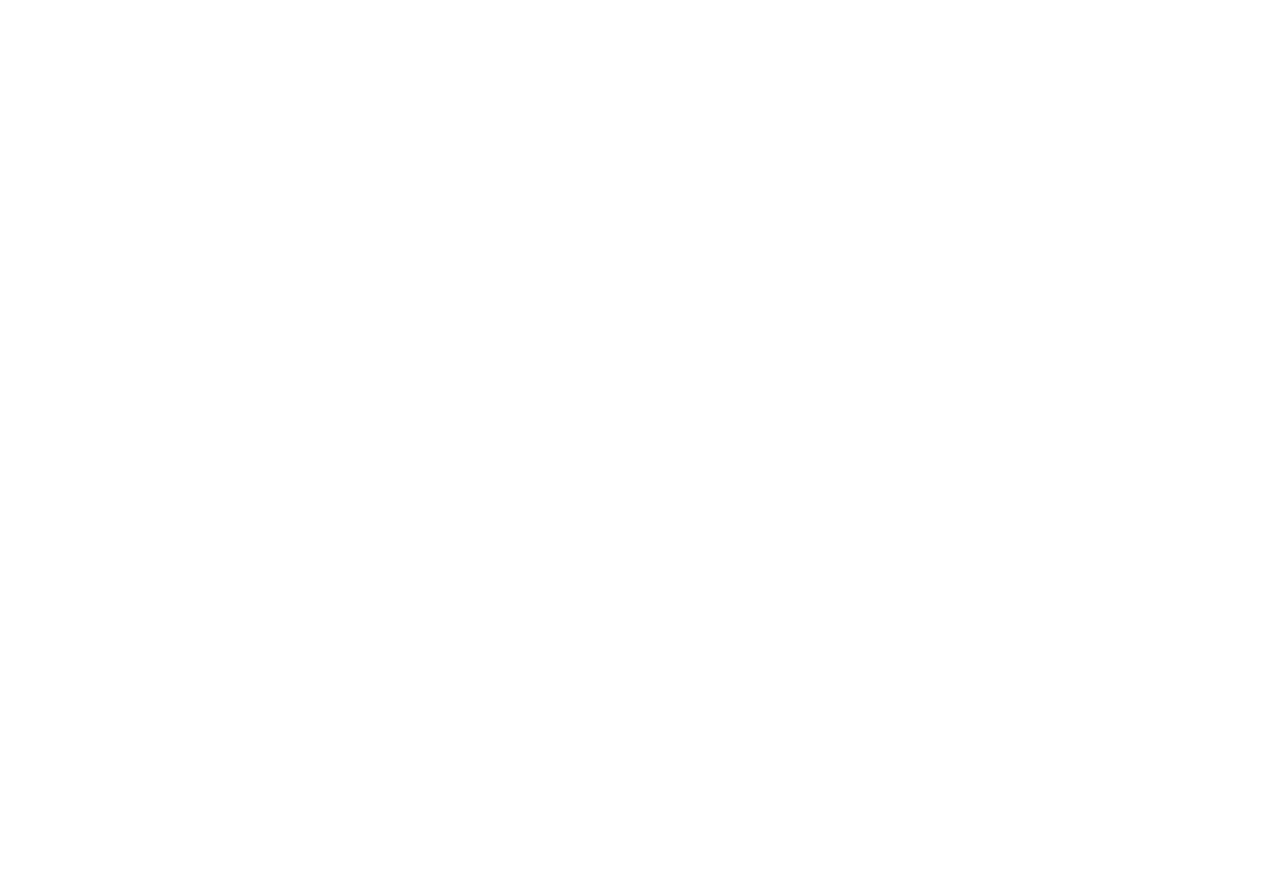
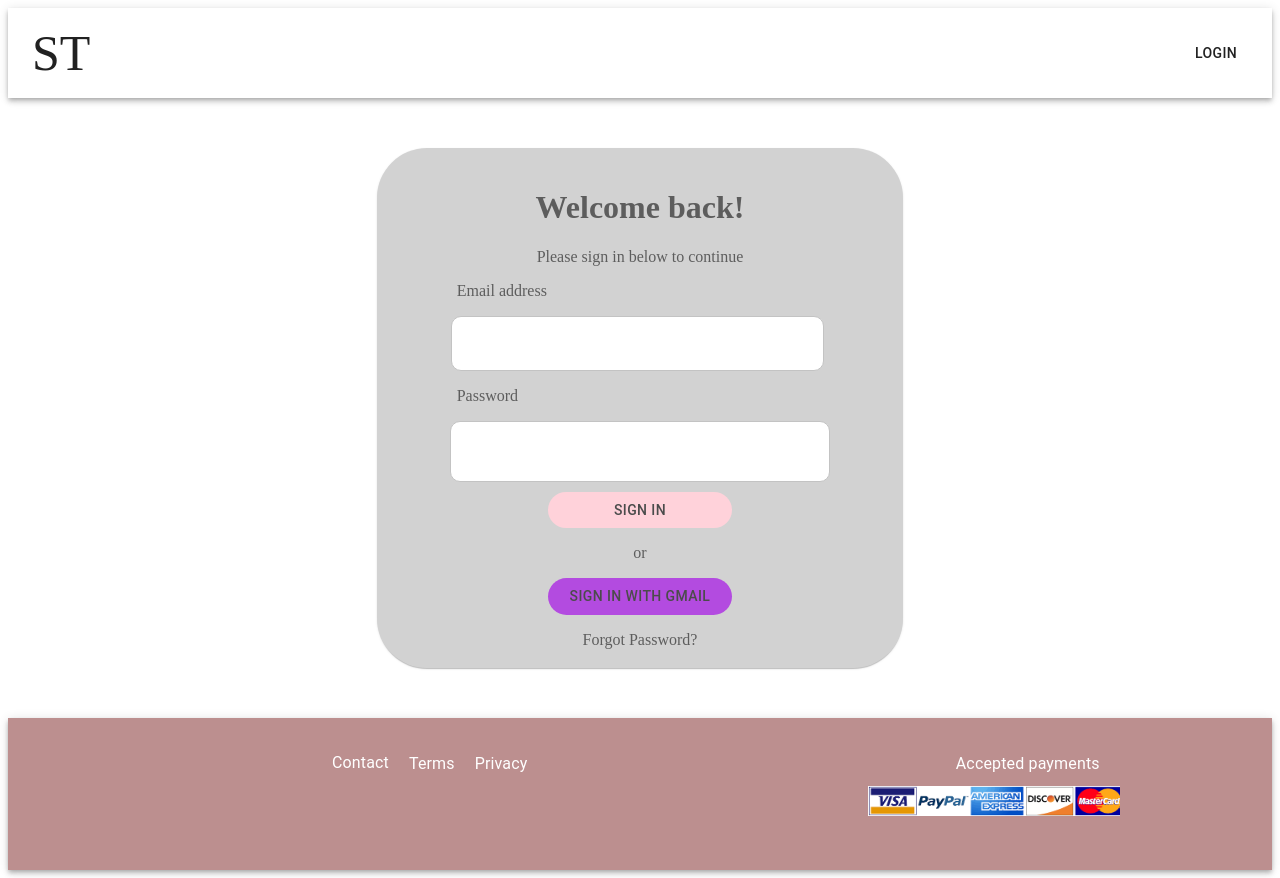
Before and after one commit to harukakato35/StressBox, a React (Create React App) app: page /signin in a window 1280 px wide. Before the commit the page ends 800 px from the top, so only its background shows below. Built offline with nearby package versions, Linux system fonts and the light colour scheme.

Commit message:
adding sign up page

```diff
--- a/src/App.js
+++ b/src/App.js
@@ -3,6 +3,7 @@
 import Top from './components/Top';
 import Contact from './components/Contact';
 import SignUp from './components/SignUp';
+import SignIn from './components/SignIn';
 import { ConnectedRouter } from 'connected-react-router';
 import {history} from './configureStore';
 
@@ -19,6 +20,9 @@
                 <Switch>
                     <Route exact path="/signup" component={SignUp}/>
                 </Switch>
+                <Switch>
+                    <Route exact path="/signin" component={SignIn}/>
+                </Switch>
             </ConnectedRouter>
         </React.Fragment>
     )
--- /dev/null
+++ b/src/components/SignIn.js
@@ -0,0 +1,107 @@
+import React from 'react';
+import { makeStyles } from '@material-ui/core/styles';
+import Paper from '@material-ui/core/Paper';
+import Grid from '@material-ui/core/Grid';
+import Header from './BasicComponents/Header';
+import Footer from './BasicComponents/Footer';
+import Button from '@material-ui/core/Button';
+import TextField from '@material-ui/core/TextField';
+import { StylesProvider } from "@material-ui/core/styles";
+import styled from "styled-components";
+
+
+const useStyles = makeStyles((theme) => ({
+    root: {
+        flexGrow: 1,
+    },
+    paper: {
+        textAlign: 'center',
+        backgroundColor: '#C0C0C0',
+        opacity: 0.7,
+        borderRadius: 50,
+        height: 500,
+        paddingTop: 20,
+    },
+    grid: {
+        position: 'block',
+        margin: '0 auto',
+        marginTop: 50,
+        marginBottom: 50,
+    },
+    input:{
+        width: '70%',
+        height: 50,
+        fontSize: 15,
+        padding: '.3em',
+        borderRadius: 10,
+        border: '1px solid #aaa',
+    },
+    input1:{
+        width: '70%',
+        height: 50,
+        fontSize: 15,
+        padding: '.1em',
+        marginRight: 5,
+        borderRadius: 10,
+        border: '1px solid #aaa',
+    },
+    p1:{
+        textAlign: 'left',
+        paddingLeft: 80,
+        fontColor: 'black',
+    },
+    button1:{
+        backgroundColor: 'pink',
+        color: 'black',
+        width: '35%',
+        borderRadius:40,
+        marginTop: 10,
+    },
+    button2:{
+        backgroundColor: '#9400D3',
+        color: 'black',
+        width: '35%',
+        borderRadius:40,
+    },
+}));
+
+
+export default function SignUp() {
+    const classes = useStyles();
+
+    return (
+            <div className={classes.root}>
+                <Header/>
+                <Grid >
+                    <Grid item xs={5} className={classes.grid}>
+                        <Paper className={classes.paper}>
+                            <h1>Welcome back!</h1>
+                              <p>Please sign in below to continue</p>
+                                 <p className={classes.p1}>Email address</p>
+                                    <input
+                                        id="message"
+                                        name="message"
+                                        className={classes.input1}
+                                    /><br></br>
+                                    <p className={classes.p1}>Password</p>
+                                    <input
+                                        id="message"
+                                        name="message"
+                                        className={classes.input}
+                                    /><br></br>
+                                        <Button classes={{root: classes.button1,}}>
+                                            Sign in
+                                        </Button>
+                                            <p>or</p>
+                                        <Button classes={{root: classes.button2,}}>
+                                            Sign in with Gmail
+                                        </Button><br></br>
+                            <p >Forgot Password?</p>
+                        </Paper>
+                    </Grid>
+                </Grid>
+            <Footer/>
+        </div>
+
+    );
+}
--- a/src/components/SignUp.js
+++ b/src/components/SignUp.js
@@ -27,11 +27,17 @@
 
     },
     button1:{
-        backgroundColor: '#F08080',
+        backgroundColor: '#C0C0C0',
         color: 'white',
-        marginBottom: 50,
-        width: '25%',
+        width: '31%',
         borderRadius:10,
+    },
+    button2:{
+        backgroundColor: '#FFB6C1',
+        color: 'white',
+        width: '31%',
+        borderRadius:10,
+        marginBottom: 100,
     },
     input:{
         width: '30%',
@@ -55,6 +61,7 @@
         marginTop:10,
         marginBottom: 20,
         borderRadius: 10,
+        fontSize: 15,
         width: '30%',
         height: 50,
         border: '1px solid #aaa',
@@ -78,27 +85,35 @@
                     id="message"
                     name="message"
                     className={classes.input1}
+                    placeholder="First Name"
                 />
                 <input
                     id="message"
                     name="message"
                     className={classes.input1}
+                    placeholder="Last Name"
                 /><br></br>
                 <input
                     id="message"
                     name="message"
                     className={classes.input}
+                    placeholder="Email"
                 /><br></br>
                 <input
                     id="message"
                     name="message"
                     className={classes.textArea}
+                    placeholder="Password(minimum 6 characters)"
                 />
             </form>
             <div className={classes.button}>
                 <p>By creating an account, you agree to our Terms</p>
                 <Button classes={{root: classes.button1,}}>
-                    Confirm
+                    Continue
+                </Button>
+                <p>or</p>
+                <Button classes={{root: classes.button2,}}>
+                   Login with Gmail
                 </Button>
             </div>
             <Footer/>
```
Also changed, not shown: 1 other file (tests, documents, lock files or other folders).
